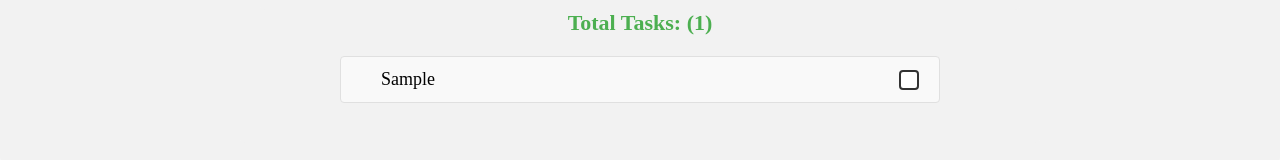
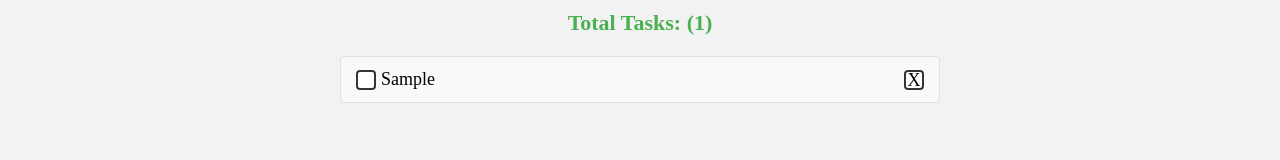
Before and after one commit to mahaliasRoman/todoapp, a React (Vite) app: page / in a window 1280 px wide. Both pictures are taken after typing "Sample" into the empty fields and a click on the button "Add". Shown: the part 177-337 px from the top of the page. Built offline with nearby package versions, Linux system fonts and the light colour scheme.

Commit message:
Remove button, localstorage, updated tests

```diff
--- a/src/App.tsx
+++ b/src/App.tsx
@@ -1,4 +1,4 @@
-import React from 'react';
+import { useState, useEffect } from 'react';
 import { Task } from './types.ts';
 import AddTask from './components/AddTask.tsx';
 import TaskList from './components/TaskList.tsx';
@@ -7,7 +7,14 @@ import TaskListHeader from './components/TaskListHeader.tsx';
 import './styles/App.css';
 
 function App() {
-  const [tasks, setTasks] = React.useState<Task[]>([]);
+  const [tasks, setTasks] = useState<Task[]>(() => {
+    const storedTasks = localStorage.getItem('tasks');
+    return storedTasks ? JSON.parse(storedTasks) : [];
+  });
+
+  useEffect(() => {
+    localStorage.setItem('tasks', JSON.stringify(tasks));
+  }, [tasks]);
 
   const onAddTask = (taskName: string) => {
     setTasks([
@@ -16,13 +23,23 @@ function App() {
     ]);
   };
 
+  const onRemoveTask = (taskId: number) => {
+    setTasks(tasks.filter((task) => task.id !== taskId));
+  };
+
   return (
     <div className="todo-container">
       <h1 className="todo-header">To do today:</h1>
       <AddTask onAddTask={onAddTask} />
       <TaskList header={<TaskListHeader count={tasks.length} />}>
         {tasks.map((task) => (
-          <TaskListItem key={task.id}>{task.title}</TaskListItem>
+          <TaskListItem
+            taskId={task.id}
+            onRemoveTask={() => onRemoveTask(task.id)}
+            key={task.id}
+          >
+            {task.title}
+          </TaskListItem>
         ))}
       </TaskList>
     </div>
--- a/src/components/AddTask.tsx
+++ b/src/components/AddTask.tsx
@@ -25,6 +25,7 @@ export default function AddTask({ onAddTask }: AddTaskProps) {
           Add Task:
         </label>
         <input
+          autoComplete="off"
           value={taskName}
           onChange={(e) => setTaskName(e.target.value)}
           id="task-input"
--- a/src/components/TaskListItem.tsx
+++ b/src/components/TaskListItem.tsx
@@ -1,11 +1,25 @@
-import { useState } from 'react';
+import React, { useState } from 'react';
 import '../styles/TaskListItem.css';
 
-export default function TaskListItem({ children }: React.PropsWithChildren) {
+interface TaskListItemProps extends React.PropsWithChildren {
+  taskId: number;
+  onRemoveTask: (taskId: number) => void;
+}
+
+export default function TaskListItem({
+  taskId,
+  children,
+  onRemoveTask,
+}: TaskListItemProps) {
   const [isChecked, setIsChecked] = useState(false);
 
   const handleToggle = () => {
     setIsChecked(!isChecked);
+  };
+
+  const handleRemove = (event: React.MouseEvent<HTMLButtonElement>) => {
+    event.stopPropagation();
+    onRemoveTask(taskId);
   };
 
   return (
@@ -17,6 +31,9 @@ export default function TaskListItem({ children }: React.PropsWithChildren) {
       <span className="checkbox">
         <span className="checkmark">✓</span>
       </span>
+      <button className="remove-btn" onClick={handleRemove}>
+        X
+      </button>
     </li>
   );
 }
--- a/src/styles/TaskListItem.css
+++ b/src/styles/TaskListItem.css
@@ -38,20 +38,46 @@
   justify-content: center;
   margin-left: 10px;
   position: absolute;
-  right: 20px;
+  left: 5px;
   background: white;
   transition: all 0.3s ease;
 }
 
 .checkmark {
   opacity: 0;
+  transition: all 0.3s ease;
 }
 
 .task-list-item.checked .checkmark {
   opacity: 1;
   color: black;
+  transition: all 0.3s ease;
 }
 
 .task-list-item.checked .checkbox {
   background-color: #4caf50;
 }
+
+.remove-btn {
+  all: unset;
+  box-sizing: border-box;
+  width: 20px;
+  height: 20px;
+  border: 2px solid #333;
+  border-radius: 4px;
+  display: flex;
+  align-items: center;
+  justify-content: center;
+  margin-left: 10px;
+  padding: 0;
+  position: absolute;
+  right: 15px;
+  background: white;
+  transition: all 0.3s ease;
+  cursor: pointer;
+  line-height: 1;
+}
+.task-list-item.checked .remove-btn {
+  color: #ba0021;
+  border-color: #ba0021;
+}
```
Also changed, not shown: 1 other file (tests, documents, lock files or other folders).
